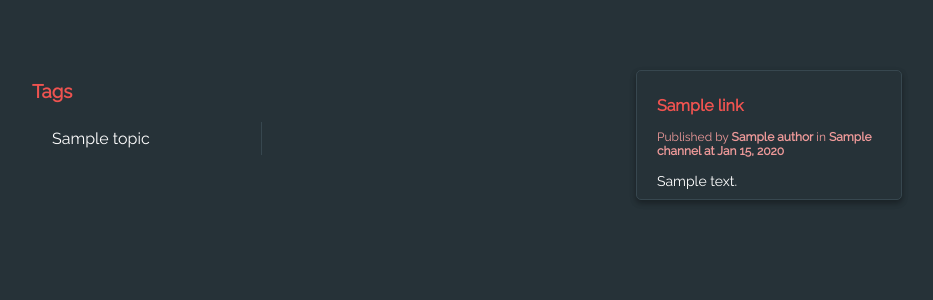
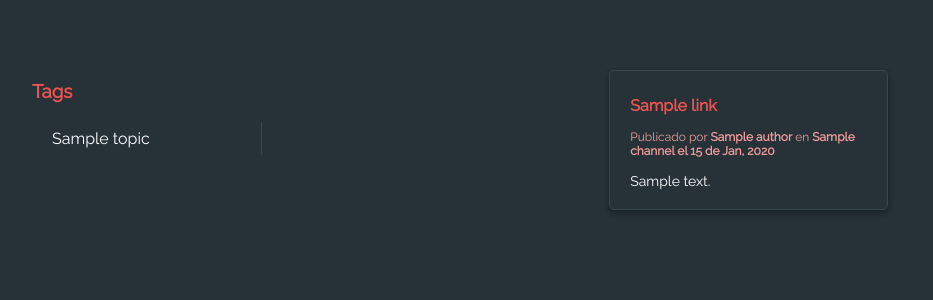
Before and after one commit to carlosgonzalezmerino/summarybot, a Flask app: template templates/newsletter.html in a window 1280 px wide. Shown: the part 71-371 px from the top of the page, without its empty margins (32-965 px from the left). Run offline with Flask 2, Linux system fonts and the light colour scheme; the template is opened without the code that fills it: most values are stand-ins (such as "Sample title", 1, 10 or a date in 2020).

Commit message:
New styles

```diff
--- a/api.py
+++ b/api.py
@@ -38,7 +38,7 @@ def loginrequired(func):
 
 @api.template_filter('strftime')
 def filter_datetime(date, fmt=None):
-	return date.strftime(fmt or "%b %d, %Y") or date
+	return date.strftime(fmt or "%d de %b, %Y") or date
 
 @api.route("/")
 def index():
--- a/static/style.css
+++ b/static/style.css
@@ -154,7 +154,8 @@ body {
     display: flex;
     flex-wrap: wrap;
     justify-content: flex-start;
-    align-content: flex-start; }
+    align-content: flex-start;
+    align-items: flex-start; }
     .content .links .link {
       display: inline-block;
       vertical-align: top;
@@ -183,6 +184,7 @@ body {
         margin: 0 0 10px;
         padding: 5px 0; }
       .content .links .link p {
-        font-size: 14px; }
+        font-size: 14px;
+        margin: 0 0 10px; }
 
 /*# sourceMappingURL=style.css.map */
--- a/static/style.scss
+++ b/static/style.scss
@@ -195,6 +195,7 @@ body {
 		flex-wrap: wrap;
 		justify-content: flex-start;
 		align-content: flex-start;
+		align-items: flex-start;
 
 		.link {
 			display: inline-block;
@@ -228,7 +229,10 @@ body {
 				padding: 5px 0;
 			}
 
-			p {font-size: 14px;}
+			p {
+				font-size: 14px;
+				margin: 0 0 10px;
+			}
 
 		}
 	}
--- a/templates/newsletter.html
+++ b/templates/newsletter.html
@@ -19,7 +19,7 @@
 				{% for link in links %}
 					<a class="link" href="{{ url_for("read", id=link.id) }}">
 						<h3 class="title">{{ link.title }}</h3>
-						<span class="metadata">Published by <b>{{ link.author.name }}</b> in <b>{{ link.channel.name }} at {{ link.date | strftime }}</b></span>
+						<span class="metadata">Publicado por <b>{{ link.author.name }}</b> en <b>{{ link.channel.name }} el {{ link.date | strftime }}</b></span>
 						{% if link.summary %}<p>{{ link.summary[0] }}</p>{% endif %}
 					</a>
 				{% endfor %}
```
